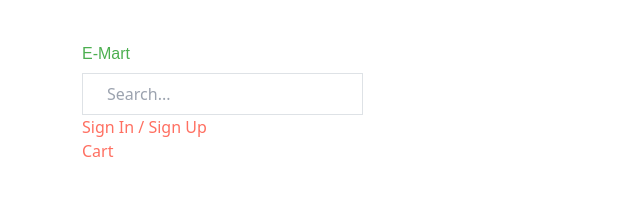
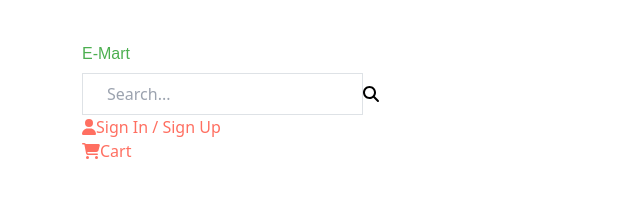
Before and after one commit to Mansoor-P/E-Commerce-Website, a React (Vite) app: page / in a window 1280 px wide. Shown: the top 216 px of the page, without its empty margins (0-640 px from the left). Built offline with nearby package versions, Linux system fonts and the light colour scheme.

Commit message:
font awsome icons added

```diff
--- a/src/stores/components/Navbar/Navbar.jsx
+++ b/src/stores/components/Navbar/Navbar.jsx
@@ -1,6 +1,12 @@
 import React from "react";
 import { Link } from "react-router-dom";
 import { useCart } from "../../context/CartContext";
+import { FontAwesomeIcon } from "@fortawesome/react-fontawesome";
+import {
+  faSearch,
+  faUser,
+  faShoppingCart,
+} from "@fortawesome/free-solid-svg-icons";
 
 const Navbar = () => {
   const { cartItems } = useCart();
@@ -13,19 +19,31 @@ const Navbar = () => {
         </Link>
 
         <div className="flex items-center space-x-4">
-          <div className="relative">
+          <div className="relative flex items-center">
             <input
               type="text"
               placeholder="Search..."
               className="px-4 py-2 border rounded-lg focus:outline-none focus:ring-2 focus:ring-primary"
             />
+            <FontAwesomeIcon
+              icon={faSearch}
+              className="absolute right-3 text-gray-500"
+            />
           </div>
           <div>
-            <Link to="/signin" className="text-gray-600 hover:text-primary">
+            <Link
+              to="/signin"
+              className="text-gray-600 hover:text-primary flex items-center"
+            >
+              <FontAwesomeIcon icon={faUser} className="mr-2" />
               Sign In / Sign Up
             </Link>
           </div>
-          <Link to="/cart" className="relative flex items-center text-gray-600 hover:text-primary">
+          <Link
+            to="/cart"
+            className="relative flex items-center text-gray-600 hover:text-primary"
+          >
+            <FontAwesomeIcon icon={faShoppingCart} className="mr-2" />
             <span>Cart</span>
             <span className="ml-1 bg-red-500 text-white rounded-full px-2 py-1 text-xs">
               {cartItems.length}
```
